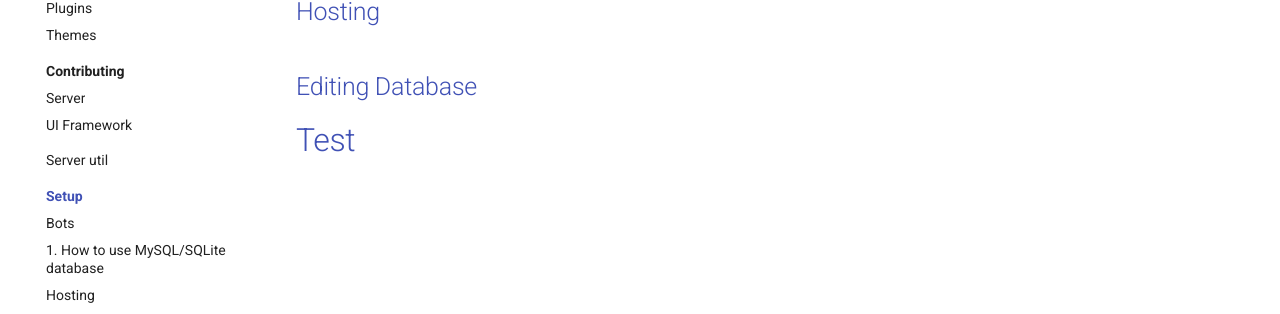
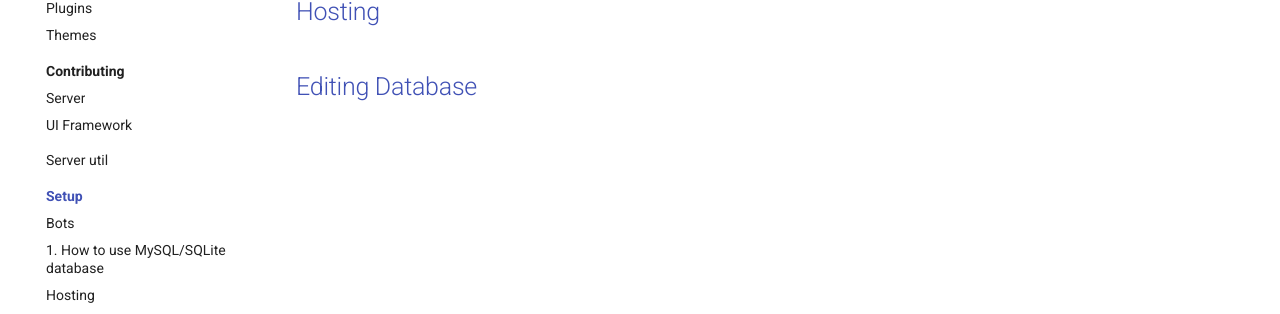
Before and after one commit to spacebarchat/docs, an MkDocs documentation site: the page built from docs/setup/index.md, in a window 1280 px wide. Shown: the part 336-650 px from the top of the page. Built offline with MkDocs 1.6.1 and Material for MkDocs 9.7.7, drawn with Linux system fonts in a browser that asks for light colours; comment, search, counter and statistics services are not loaded.

Commit message:
Update index.md

```diff
--- a/docs/setup/index.md
+++ b/docs/setup/index.md
@@ -7,4 +7,3 @@
 ## [Hosting](hosting/)
 
 ## [Editing Database](database/)
-# [Test](test/)
```
